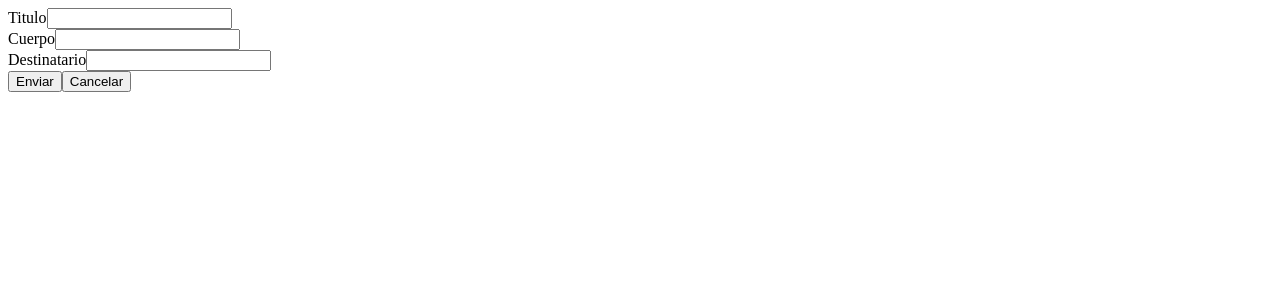
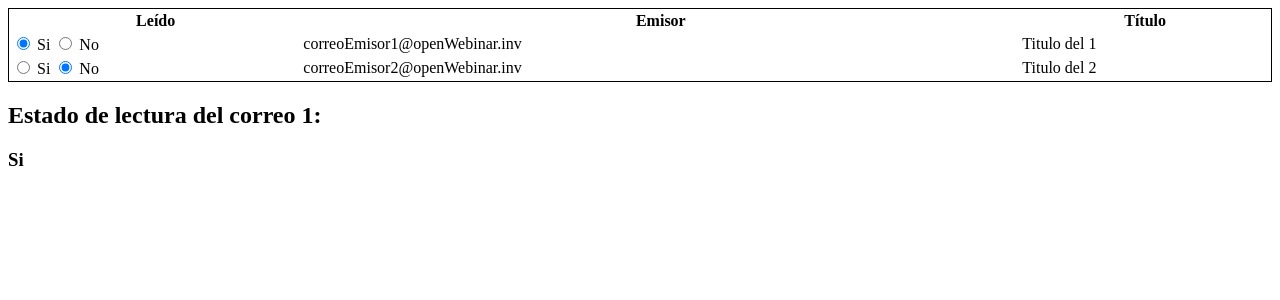
Before and after one commit to joyjos/cursoAngular8, an Angular app: page / in a window 1280 px wide. Shown: the top 300 px of the page. Built offline with nearby package versions, Linux system fonts and the light colour scheme.

Commit message:
Colocamos en app.component el componente lista para verlo mientras lo editamos

```diff
--- a/src/app/app.component.html
+++ b/src/app/app.component.html
@@ -1,3 +1,3 @@
-<app-nuevo-correo></app-nuevo-correo>
+<app-lista-correos></app-lista-correos>
 
 <router-outlet></router-outlet>
```
